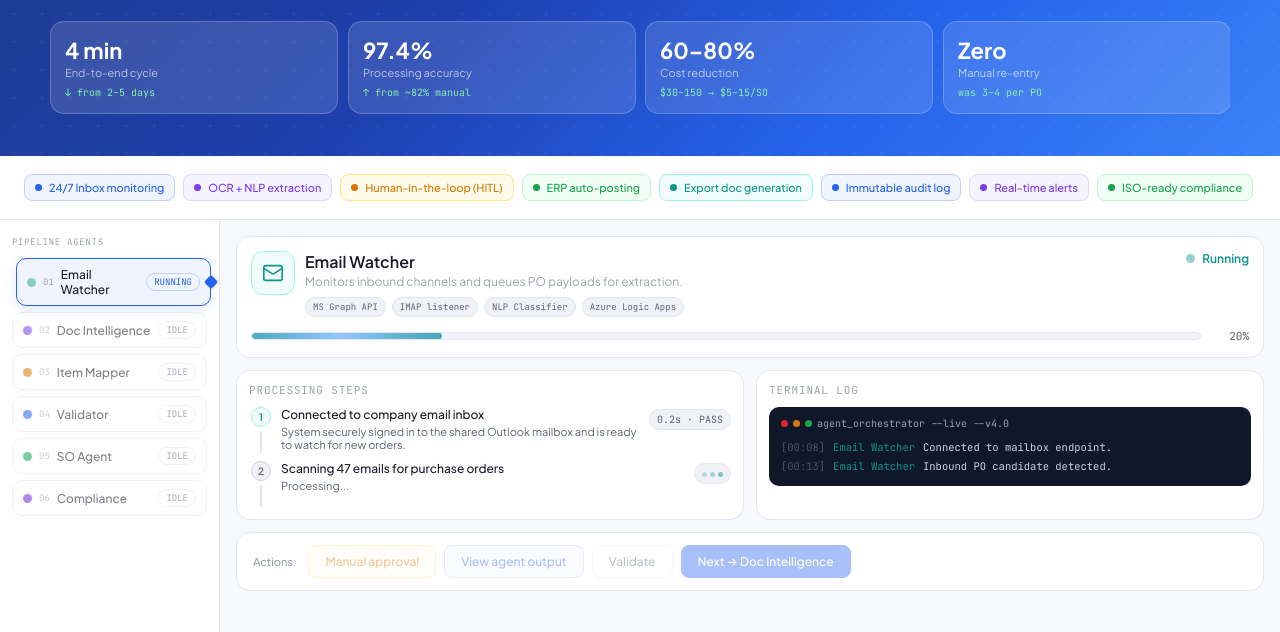
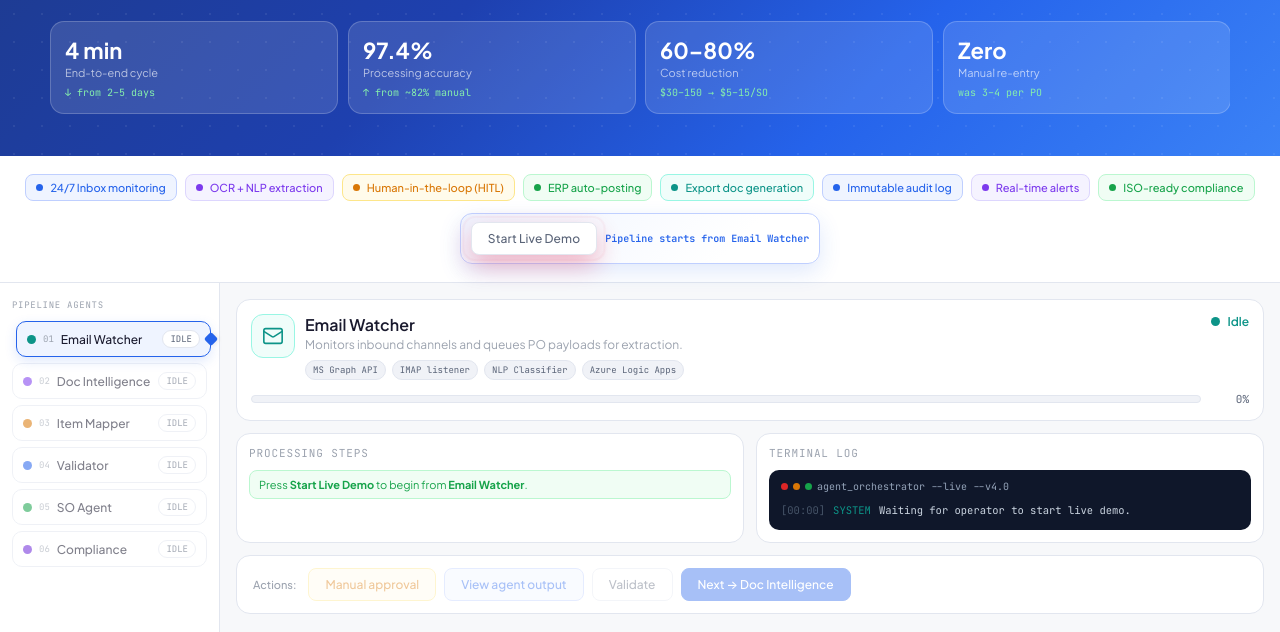
Before and after one commit to mutasim-bhat1/RPA_Haseeb, a plain HTML site: page index.html in a window 1280 px wide. Shown: the part 168-800 px from the top of the page. Drawn offline with Linux system fonts and the light colour scheme.

Commit message:
Implement new demo section in index.html with updated styles and functionality, including a "Start Live Demo" button and enhanced feature presentation.

```diff
--- a/index.html
+++ b/index.html
@@ -204,10 +204,86 @@
         padding: 18px 24px;
       }
 
+      .features-head {
+        display: flex;
+        flex-direction: column;
+        align-items: center;
+        justify-content: center;
+        gap: 12px;
+        flex-wrap: wrap;
+      }
+
       .feature-list {
         display: flex;
         flex-wrap: wrap;
         gap: 8px;
+        justify-content: center;
+      }
+
+      .demo-cta {
+        display: inline-flex;
+        align-items: center;
+        gap: 8px;
+        border: 1px solid var(--blue-border);
+        background: linear-gradient(135deg, var(--blue-light) 0%, #ffffff 75%);
+        border-radius: 12px;
+        padding: 8px 10px;
+        box-shadow: 0 8px 22px rgba(37, 99, 235, 0.14);
+      }
+
+      .demo-cta-note {
+        font-size: 10px;
+        color: var(--blue);
+        font-weight: 600;
+      }
+
+      .btn-start-demo {
+        position: relative;
+        color: #fff;
+        border-color: #be123c;
+        background: linear-gradient(135deg, #e11d48 0%, #be123c 100%);
+        box-shadow: 0 10px 24px rgba(225, 29, 72, 0.32);
+        font-weight: 700;
+        letter-spacing: 0.01em;
+      }
+
+      .btn-start-demo::before {
+        content: "";
+        position: absolute;
+        inset: -6px;
+        border-radius: 12px;
+        border: 2px solid rgba(225, 29, 72, 0.3);
+        animation: start-cta-pulse 1.9s ease-out infinite;
+        pointer-events: none;
+      }
+
+      .btn-start-demo:hover {
+        opacity: 1;
+        transform: translateY(-1px);
+      }
+
+      .btn-start-demo:disabled {
+        opacity: 1;
+        color: #ffffff;
+        border-color: #166534;
+        background: linear-gradient(135deg, #22c55e 0%, #16a34a 55%, #15803d 100%);
+        box-shadow: 0 12px 26px rgba(21, 128, 61, 0.35);
+        text-shadow: 0 1px 1px rgba(0, 0, 0, 0.18);
+      }
+
+      .btn-start-demo:disabled::before {
+        display: none;
+      }
+
+      @keyframes start-cta-pulse {
+        0% {
+          transform: scale(0.94);
+          opacity: 0.8;
+        }
+        100% {
+          transform: scale(1.08);
+          opacity: 0;
+        }
       }
 
       .chip {
@@ -2020,6 +2096,7 @@
       </section>
 
       <section class="features-strip" id="features" aria-label="Features strip">
+        <div class="features-head">
           <div class="feature-list">
             <div class="chip blue"><span class="chip-dot"></span>24/7 Inbox monitoring</div>
             <div class="chip purple"><span class="chip-dot"></span>OCR + NLP extraction</div>
@@ -2030,6 +2107,11 @@
             <div class="chip purple"><span class="chip-dot"></span>Real-time alerts</div>
             <div class="chip green"><span class="chip-dot"></span>ISO-ready compliance</div>
           </div>
+          <div class="demo-cta">
+            <button type="button" class="btn btn-start-demo" id="startDemoBtn" onclick="startLiveDemo()">Start Live Demo</button>
+            <span class="demo-cta-note mono">Pipeline starts from Email Watcher</span>
+          </div>
+        </div>
       </section>
 
       <section id="simulation" aria-label="Main simulation app container">
@@ -2039,9 +2121,9 @@
             <div class="agent-nav" id="agentNav"></div>
             <div class="status-block">
               <div class="status-row"><span>Orders</span><span id="statusOrders">3 live</span></div>
-              <div class="status-row"><span>Active agent</span><span id="statusAgent">03 · Item Mapper</span></div>
+              <div class="status-row"><span>Active agent</span><span id="statusAgent">01 · Email Watcher</span></div>
               <div class="status-row"><span>Elapsed timer</span><span id="statusTimer">00:00</span></div>
-              <div class="status-row"><span>Pipeline state</span><span id="statusPipeline">Awaiting approval</span></div>
+              <div class="status-row"><span>Pipeline state</span><span id="statusPipeline">Idle</span></div>
             </div>
           </aside>
           <section class="right-panel">
@@ -2098,7 +2180,7 @@
     <script>
       const appState = {
         currentAgent: 0,
-        agentStates: ["done", "done", "hitl", "running", "done", "running"],
+        agentStates: ["idle", "idle", "idle", "idle", "idle", "idle"],
         agentProgress: [],
         completedSteps: [],
         elapsedTime: 0,
@@ -2108,9 +2190,10 @@
         resumeStepByAgent: {},
         stepsAnimating: false,
         mapperManualCode: null,
+        demoStarted: false,
       };
 
-      appState.currentAgent = 2;
+      appState.currentAgent = 0;
       appState.startedAt = null;
       appState.timerRef = null;
       appState.hitlApproved = false;
@@ -2310,6 +2393,9 @@
         },
       ];
 
+      const DEFAULT_MAPPER_OUTPUT =
+        "item_mapping:\n- auto_mapped: 11\n- flagged: 1\n- flagged_item: COR-FILTER-XLR8 (88%)\n- suggested_code: NAQUA-FILTER-XLR-8B";
+
       const agentNav = document.getElementById("agentNav");
       const panelHost = document.getElementById("panelHost");
       const soModalOverlay = document.getElementById("soModalOverlay");
@@ -2855,8 +2941,20 @@
         }, 1000);
       }
 
+      function startLiveDemo() {
+        if (appState.demoStarted) return;
+        appState.demoStarted = true;
+        const startBtn = document.getElementById("startDemoBtn");
+        if (startBtn) {
+          startBtn.disabled = true;
+          startBtn.textContent = "Live Demo Running";
+        }
+        beginAgentSimulation(0);
+      }
+
       function selectAgent(idx) {
         if (idx < 0 || idx >= agents.length) return;
+        if (!appState.demoStarted) return;
         beginAgentSimulation(idx);
       }
 
@@ -2999,6 +3097,7 @@
       }
 
       function isNextEnabled(agentIdx) {
+        if (!appState.demoStarted) return false;
         if (appState.stepsAnimating) return false;
         return !nextDisabled(agentIdx);
       }
@@ -3014,6 +3113,14 @@
         output.disabled = !isViewOutputEnabled(idx);
         validateBtn.disabled = !isValidateEnabled(idx);
         nextBtn.disabled = !isNextEnabled(idx);
+        if (!appState.demoStarted) {
+          const startTip = "Press Start Live Demo to begin pipeline";
+          manual.title = startTip;
+          output.title = startTip;
+          validateBtn.title = startTip;
+          nextBtn.title = startTip;
+          return;
+        }
         manual.title = manual.disabled
           ? "Available after processing reaches a checkpoint or completes"
           : "Opens anomaly review";
@@ -3581,6 +3688,7 @@
         appState.hitlApproved = true;
         appState.hitlRejected = false;
         appState.mapperManualCode = null;
+        agents[2].output = DEFAULT_MAPPER_OUTPUT;
         appState.activeBottomPanel = null;
         appState.resumeStepByAgent[2] = appState.completedSteps[2] || 3;
         refreshAgentStates();
@@ -3617,6 +3725,8 @@
           return;
         }
         appState.mapperManualCode = code;
+        agents[2].output =
+          `item_mapping:\n- auto_mapped: 11\n- flagged: 1\n- flagged_item: COR-FILTER-XLR8 (88%)\n- suggested_code: NAQUA-FILTER-XLR-8B\n- corrected_code: ${code}\n- final_code: ${code}\n- resolution: operator_override_saved`;
         appState.hitlRejected = false;
         appState.hitlApproved = true;
         appState.activeBottomPanel = null;
@@ -4162,6 +4272,26 @@
           </div>
         `;
 
+        if (!appState.demoStarted) {
+          const stepsContainer = document.getElementById("stepsContainer");
+          const logsContainer = document.getElementById("logsContainer");
+          if (stepsContainer) {
+            stepsContainer.innerHTML = `
+              <div class="inline-note" style="margin-top:0;">
+                Press <strong>Start Live Demo</strong> to begin from <strong>Email Watcher</strong>.
+              </div>
+            `;
+          }
+          if (logsContainer) {
+            logsContainer.innerHTML = `
+              <div class="log-head"><span class="tl-dot tl-red"></span><span class="tl-dot tl-amber"></span><span class="tl-dot tl-green"></span><span>agent_orchestrator --live --v4.0</span></div>
+              <div class="ll"><span class="ll-time mono">[00:00]</span><span class="ll-agent mono">SYSTEM</span><span class="ll-msg">Waiting for operator to start live demo.</span></div>
+            `;
+          }
+          updateActionBarButtons();
+          return;
+        }
+
         startAgentSimulation(idx);
         updateActionBarButtons();
       }
@@ -4180,6 +4310,7 @@
       window.closeComplianceModal = closeComplianceModal;
       window.closePipelineSummaryModal = closePipelineSummaryModal;
       window.openPipelineSummaryModal = openPipelineSummaryModal;
+      window.startLiveDemo = startLiveDemo;
 
       document.addEventListener("keydown", (e) => {
         const o = document.getElementById("pipelineSummaryOverlay");
@@ -4187,7 +4318,8 @@
       });
 
       renderNav();
-      beginAgentSimulation(0);
+      renderPanel();
+      updateStatusBlock();
     </script>
   </body>
 </html>
```
Lines whose indentation alone changed are shown as unchanged.
